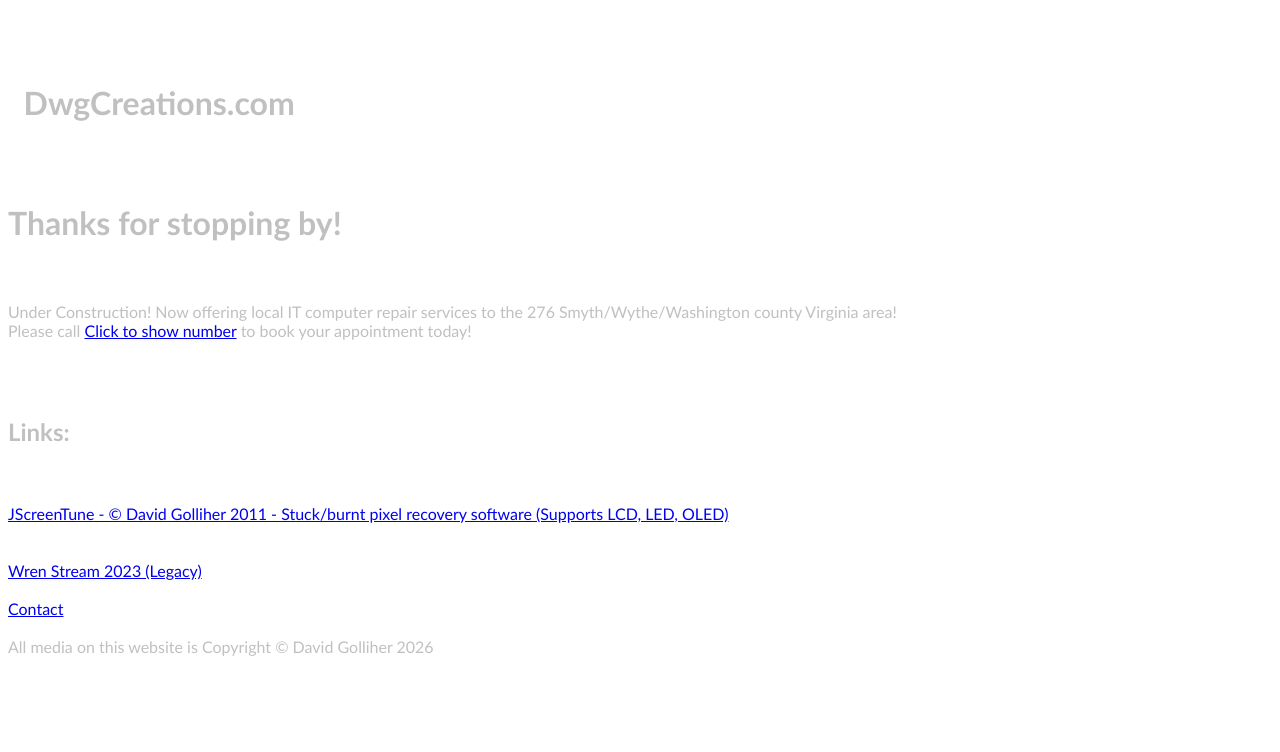
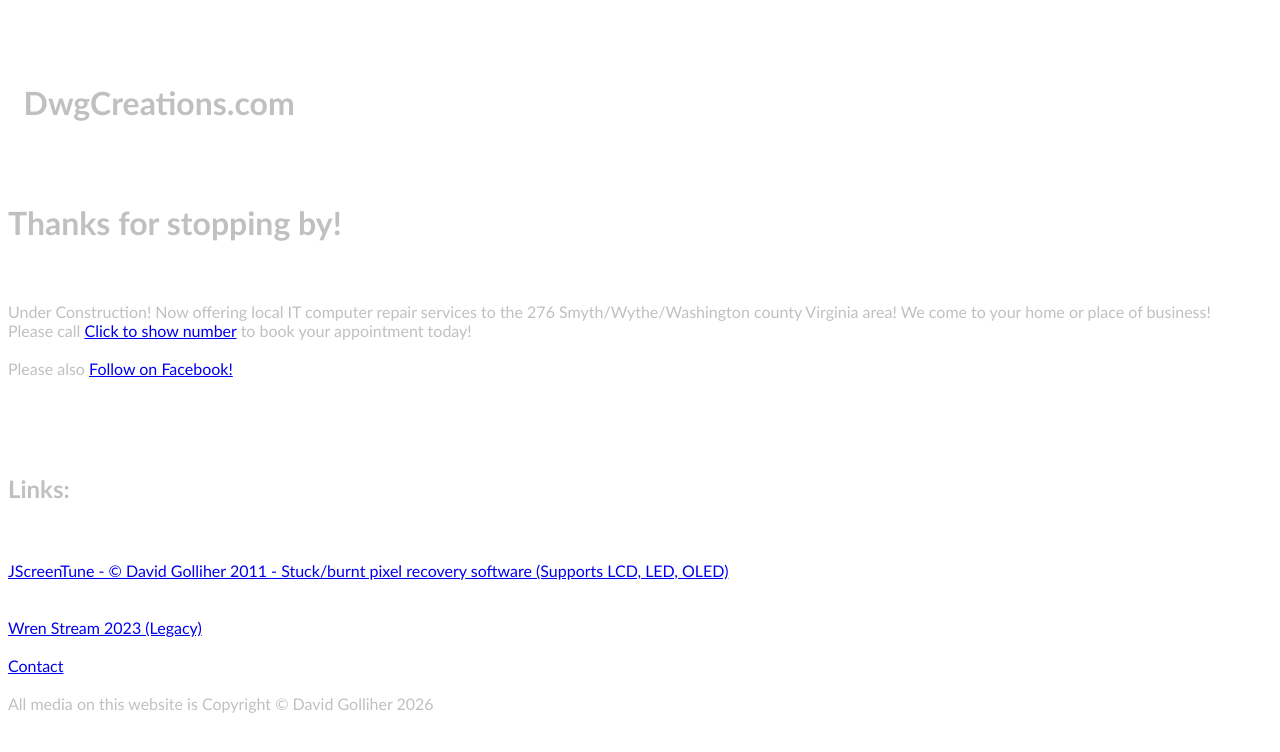
Before and after one commit to dwgcreations/dwgcreations.github.io, a Jekyll site: the page index.html, which Jekyll copies as it is, in a window 1280 px wide. Shown: the top 752 px of the page. Built offline with Jekyll 4.4.1, drawn with Linux system fonts in a browser that asks for light colours.

Commit message:
Update index.html
FB Link

```diff
--- a/index.html
+++ b/index.html
@@ -22,8 +22,9 @@
             <font face="Trebuchet MS" color="#c0c0c0"><h1>&nbsp; DwgCreations.com</h1>
                 <BR><BR>
 <h1>Thanks for stopping by!</h1>
-                <BR><BR>Under Construction! Now offering local IT computer repair services to the 276 Smyth/Wythe/Washington county Virginia area!<BR>
-                Please call <a href="#" class="protected-phone" data-p1="276" data-p2="565" data-p3="8862">Click to show number</a> to book your appointment today!
+                <BR><BR>Under Construction! Now offering local IT computer repair services to the 276 Smyth/Wythe/Washington county Virginia area! We come to your home or place of business!<BR>
+                Please call <a href="#" class="protected-phone" data-p1="276" data-p2="565" data-p3="8862">Click to show number</a> to book your appointment today!<BR><BR>
+                Please also <a href="http://www.facebook.com/dwgcreations">Follow on Facebook!</a><BR>
 <BR><BR><BR><BR>
 <h2>Links:</h2><BR><BR>
 <a href="http://www.dwgcreations.com/jscreentune/index.html">JScreenTune - © David Golliher 2011 - Stuck/burnt pixel recovery software (Supports LCD, LED, OLED)</a><br><BR>
```
